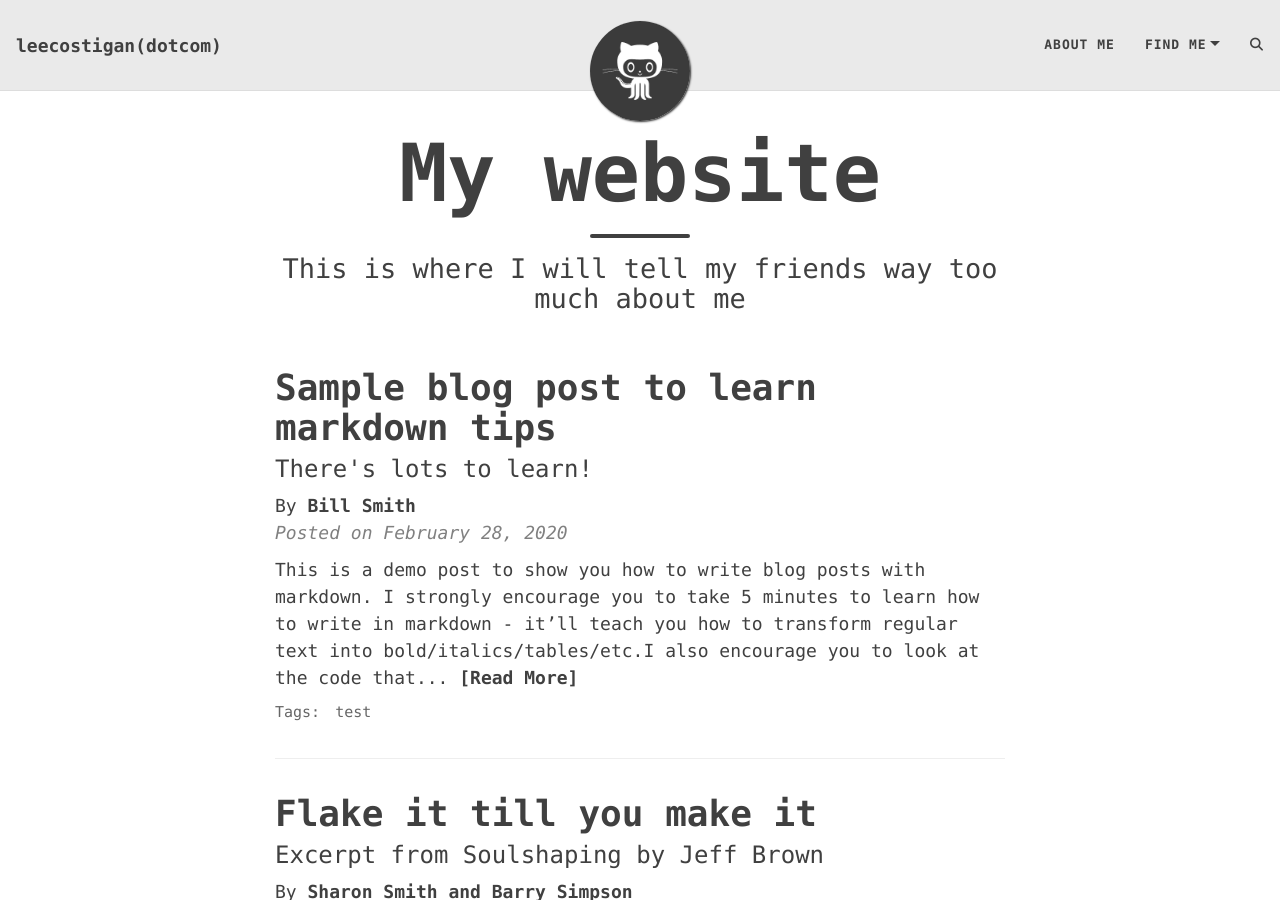
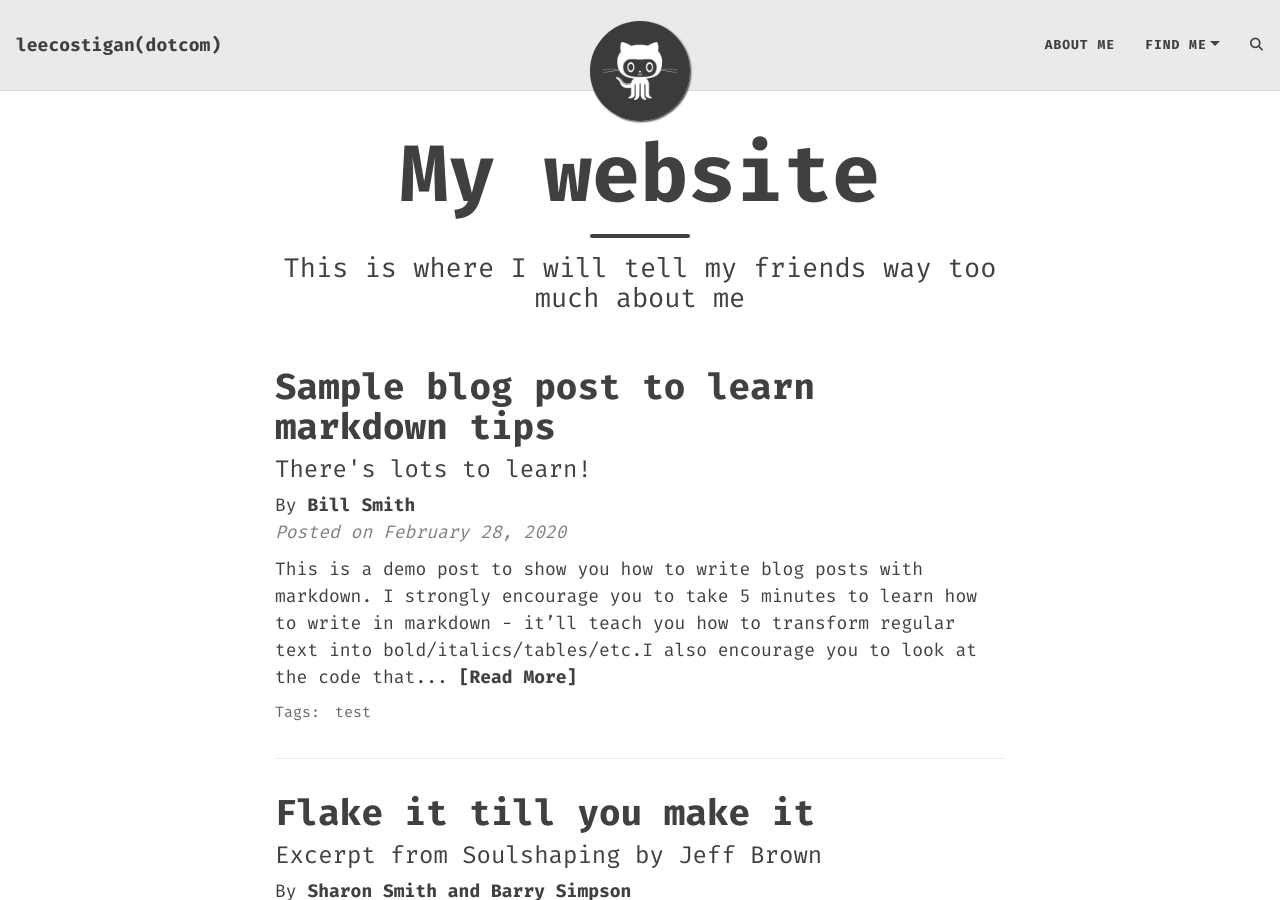
Before and after one commit to lee-costigan/website, a Jekyll site: the page built from index.html, in a window 1280 px wide and 900 px high. Built offline with Jekyll 4.4.1, drawn with Linux system fonts in a browser that asks for light colours; the list of posts is cut into pages by our own code; comment, search, counter and statistics services are not loaded.

Commit message:
Fira Mono

```diff
--- a/_includes/head.html
+++ b/_includes/head.html
@@ -63,6 +63,8 @@
   {% include google_analytics.html %}
   {% include cloudflare_analytics.html %}
   {% include mathjax.html %}
+
+  <link href="https://fonts.googleapis.com/css?family=Fira+Mono:400,500,700&display=swap" rel="stylesheet">
 
   {% if layout.common-ext-css %}
     {% for css in layout.common-ext-css %}
```
